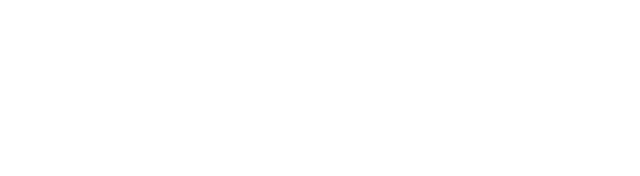
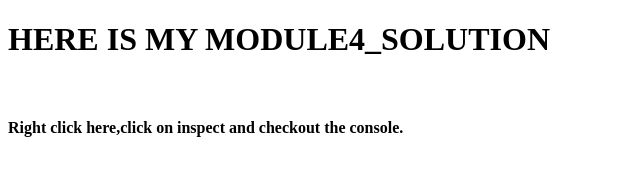
Before and after one commit to arpitrathore055/module4-solution, a plain HTML site: page index.html in a window 1280 px wide. Shown: the whole page, without its empty margins (0-640 px from the left). Drawn offline with Linux system fonts and the light colour scheme.

Commit message:
updated solution with instructions

```diff
--- a/index.html
+++ b/index.html
@@ -8,6 +8,8 @@
     <script src="script.js"></script>
 </head>
 <body>
-
+    <h1>HERE IS MY MODULE4_SOLUTION</h1>
+    <br>
+    <h4>Right click here,click on inspect and checkout the console.</h4>
 </body>
 </html>
```
